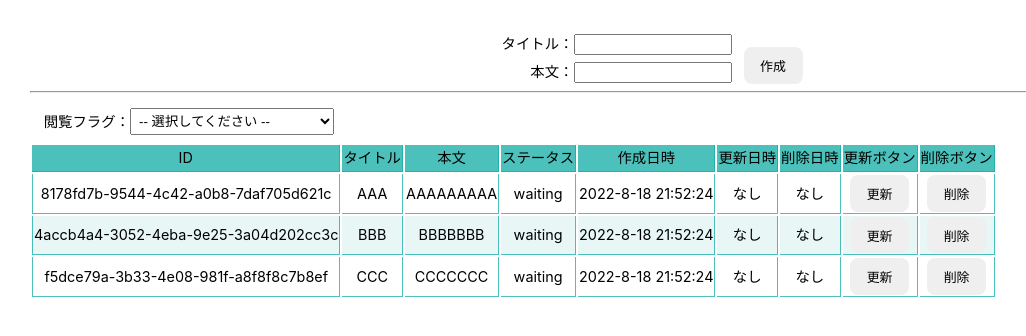
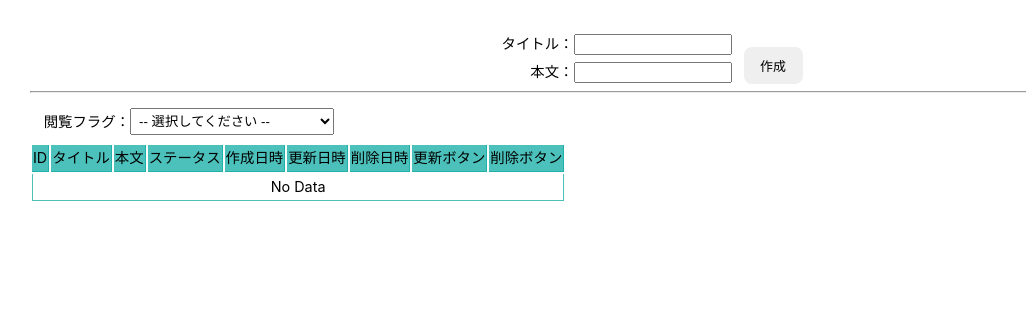
Before and after one commit to ys4510/pullreq-test, a React (Vite) app: page / in a window 1280 px wide. Shown: the top 336 px of the page, without its empty margins (2-1028 px from the left). Built offline with nearby package versions, Linux system fonts and the light colour scheme.

Commit message:
fetch functions added

```diff
--- /dev/null
+++ b/src/features/todos/api/fetchTodos.ts
@@ -0,0 +1,20 @@
+import { getLocalStorageTodos } from "../localStorage/localStorage"
+import { Todo } from "../types";
+
+type T = {
+  data: Todo[];
+}
+export const fetchTodos = async(): Promise<T> => {
+  return new Promise(
+    (resolve) => {
+      // getting todos data from localStorage
+      const todos: Todo[] = getLocalStorageTodos();
+      setTimeout(() => {
+        resolve({data: todos})
+      }
+      , 1000);
+    }
+  );
+
+
+}
--- a/src/features/todos/components/TodoContainer.tsx
+++ b/src/features/todos/components/TodoContainer.tsx
@@ -1,8 +1,20 @@
-import { FC } from "react";
+import { type FC , useEffect} from "react";
+import { useAppSelector, useAppDispatch } from "../../../app/hooks";
 import TodoForm from "./TodoForm";
 import TodoList from './TodoList'
+import { fetchTodosAsync } from "../todoSlice";
 
 const TodoContainer: FC = () => {
+  const isFetching = useAppSelector((state) => state.todos.isFetching)
+  const dispatch = useAppDispatch();
+
+  useEffect(() => {
+    dispatch(fetchTodosAsync());
+  }, []);
+
+  if (isFetching) return (<div style={{textAlign: 'left'}}>loading...</div>);
+
+
   return (
     <>
       <TodoForm />
--- a/src/features/todos/components/TodoList.tsx
+++ b/src/features/todos/components/TodoList.tsx
@@ -1,9 +1,10 @@
 import { FC } from "react";
 import { useAppSelector, useAppDispatch } from "../../../app/hooks";
-import { changeViewFlag } from "../todoSlice";
+import { changeViewFlag, fetchTodosAsync } from "../todoSlice";
 import { ViewFlag } from "../types";
 import TodoItem from "./TodoItem";
 import {selectTodos} from '../utils/selectTodos'
+
 
 const TodoList: FC = () => {
   // const todos = useAppSelector((state) => state.todos.todos);
@@ -14,6 +15,7 @@ const TodoList: FC = () => {
   const handleOnChangeViewFlag = (e: React.ChangeEvent<HTMLSelectElement>) => {
     dispatch(changeViewFlag(e.target.value as ViewFlag));
   };
+
 
   return (
     <div>
@@ -48,9 +50,14 @@ const TodoList: FC = () => {
           </tr>
         </thead>
         <tbody>
-          {todos.map((todo, index) => (
+          {
+          todos.length
+          ? todos.map((todo, index) => (
             <TodoItem key={index} todo={todo} />
-          ))}
+          ))
+          :
+          (<tr><td colSpan={9}>{'No Data'}</td></tr>)
+          }
         </tbody>
       </table>
     </div>
--- /dev/null
+++ b/src/features/todos/localStorage/localStorage.ts
@@ -0,0 +1,15 @@
+import { Todo } from "../types"
+
+const TODOS_KEY = 'todos-localStorage'
+export const setLocalStorageTodos = (todos: Todo[]) => {
+  localStorage.setItem(TODOS_KEY, JSON.stringify(todos))
+}
+
+export const getLocalStorageTodos = (): Todo[] => {
+
+  const json = localStorage.getItem(TODOS_KEY);
+  // json : string | null
+  if (!json) return [] as Todo[];
+  return JSON.parse(json) as Todo[];
+
+} ;
--- a/src/features/todos/todoSlice.ts
+++ b/src/features/todos/todoSlice.ts
@@ -1,45 +1,23 @@
-import { createSlice } from "@reduxjs/toolkit";
+import { createSlice , createAsyncThunk, SerializedError} from "@reduxjs/toolkit";
 import { PayloadAction } from "@reduxjs/toolkit";
 import { TodoId, Todo, TodoInput, ViewFlag } from "./types";
 import { v4 as uuid4 } from "uuid";
 import getCurrentDateTime from "./utils/getCurrentDateTime";
+import {setLocalStorageTodos, getLocalStorageTodos} from "./localStorage/localStorage";
+import { fetchTodos } from "./api/fetchTodos";
 
 export type TodoState = {
   todos: Todo[];
   viewflag: ViewFlag;
+  isFetching: boolean;
+  error: null | SerializedError;
 };
 
 const initialState: TodoState = {
-  todos: [
-    {
-      id: uuid4(),
-      title: "AAA",
-      body: "AAAAAAAAA",
-      status: "waiting",
-      createdAt: getCurrentDateTime(),
-      updatedAt: "",
-      deletedAt: "",
-    },
-    {
-      id: uuid4(),
-      title: "BBB",
-      body: "BBBBBBB",
-      status: "waiting",
-      createdAt: getCurrentDateTime(),
-      updatedAt: "",
-      deletedAt: "",
-    },
-    {
-      id: uuid4(),
-      title: "CCC",
-      body: "CCCCCCC",
-      status: "waiting",
-      createdAt: getCurrentDateTime(),
-      updatedAt: "",
-      deletedAt: "",
-    },
-  ],
-  viewflag: 'all'
+  todos: [],
+  viewflag: 'all',
+  isFetching: false,
+  error: null,
 };
 
 export const todoSlice = createSlice({
@@ -57,28 +35,54 @@ export const todoSlice = createSlice({
         deletedAt: "",
       };
       state.todos.push(newTodo);
+      setLocalStorageTodos(state.todos);
+
     },
     update: (state, action: PayloadAction<Todo>) => {
       const index = state.todos.findIndex(
         (todo) => action.payload.id === todo.id
       );
       state.todos[index] = action.payload;
+      setLocalStorageTodos(state.todos);
     },
     remove: (state, action: PayloadAction<TodoId>) => {
       const index = state.todos.findIndex((todo) => action.payload === todo.id);
       state.todos[index].deletedAt = getCurrentDateTime();
+      setLocalStorageTodos(state.todos);
     },
     restore: (state, action: PayloadAction<TodoId>) => {
       const index = state.todos.findIndex((todo) => action.payload === todo.id);
       state.todos[index].deletedAt = "";
+      setLocalStorageTodos(state.todos);
     },
     changeViewFlag: (state, action: PayloadAction<ViewFlag>) => {
       state.viewflag = action.payload;
-    }
+    },
+  },
+  extraReducers: (builder) => {
+    builder
+    .addCase(fetchTodosAsync.pending, (state) => {
+      state.isFetching = true;
+    })
+    .addCase(fetchTodosAsync.fulfilled, (state, action: PayloadAction<Todo[]>) => {
+      state.isFetching = false;
+      state.error = null;
+      state.todos = action.payload;
+    })
+    .addCase(fetchTodosAsync.rejected, (state, action) => {
+      state.isFetching = false;
+      state.error = action.error;
+    })
   },
 });
 
-
+export const fetchTodosAsync = createAsyncThunk<Todo[]>(
+  `${todoSlice.name}/fetchTodosAsync`,
+  async () => {
+    const response = await fetchTodos();
+    return response.data;
+  }
+);
 
 export const { create, update, remove, restore, changeViewFlag } = todoSlice.actions;
 export default todoSlice.reducer;
```
Also changed, not shown: src/features/todos/components/modals/BaseModal/index.tsx (added), src/features/todos/components/modals/DeleteModal/index.tsx (added), src/features/todos/components/modals/UpdateModal/index.tsx (added).
